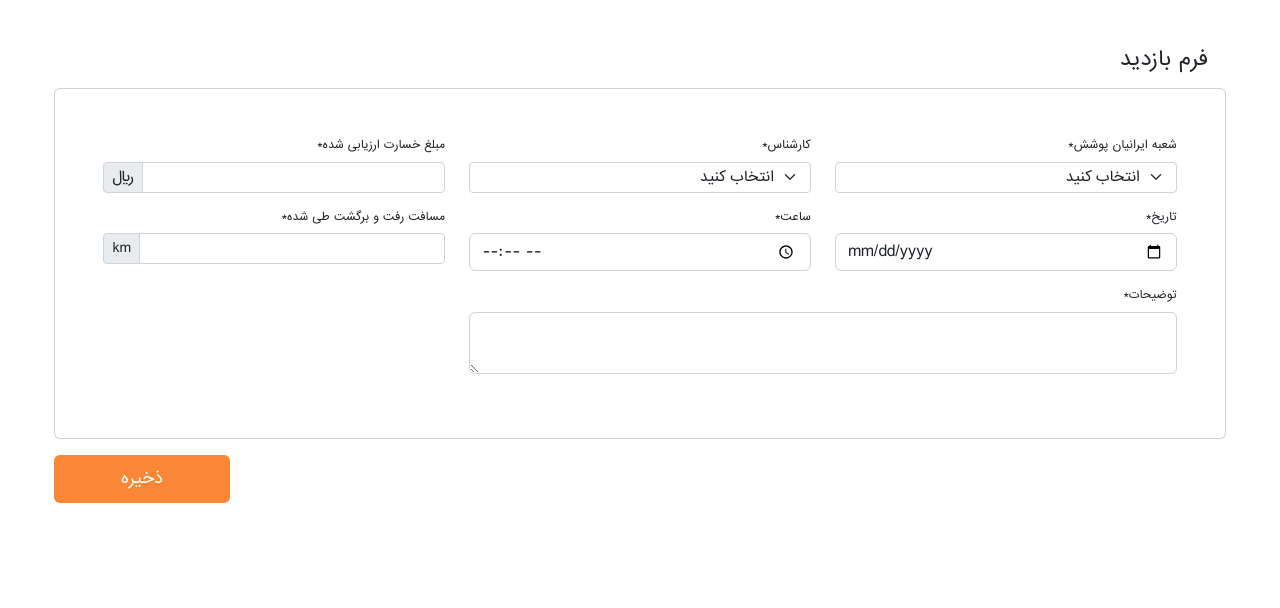
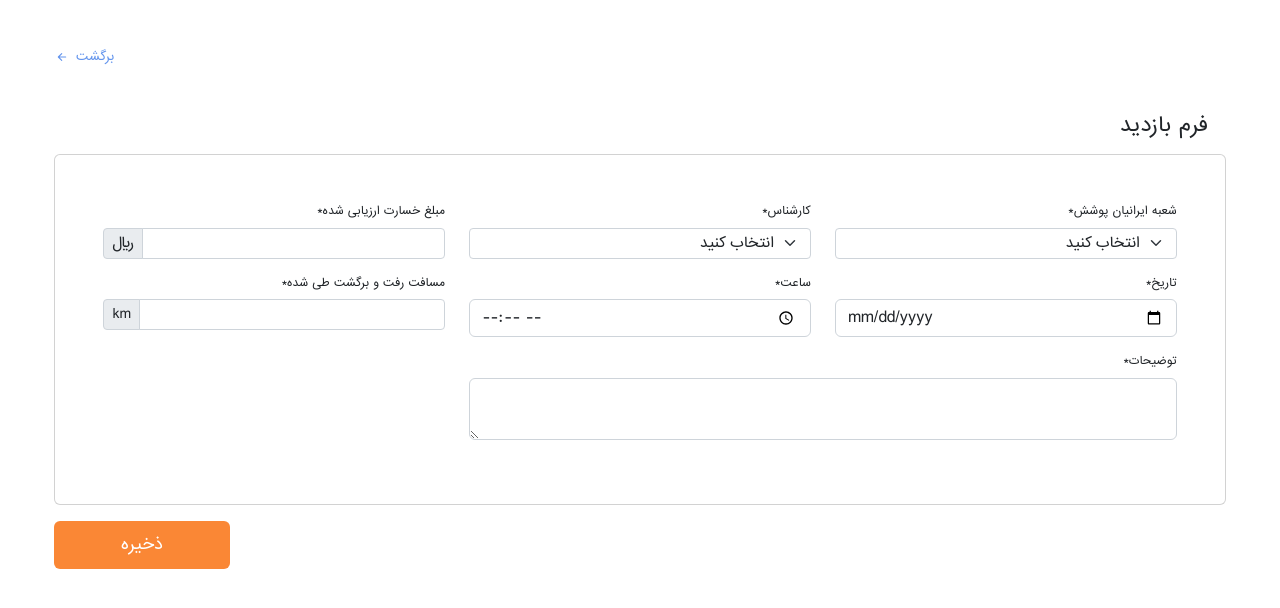
Before and after one commit to SarahMoradi/iranian-pooshesh-interview, a React (Create React App) app: page /visit-form in a window 1280 px wide. Shown: the top 608 px of the page. Built offline with nearby package versions, Linux system fonts and the light colour scheme; no server answers.

Commit message:
added control buttons to redirect pages

```diff
--- a/src/components/dashboard/header/Hedaer.js
+++ b/src/components/dashboard/header/Hedaer.js
@@ -2,9 +2,11 @@ import { BiExit } from 'react-icons/bi'
 import { RiFileUserFill } from 'react-icons/ri'
 import { headerNavItems } from './hedaerItems'
 import styles from './header.module.css'
+import { useNavigate } from 'react-router-dom'
 import { useState } from 'react'
 
 const Header = () => {
+  let navigate = useNavigate()
   const [selectedItem, setSelectedItem] = useState()
   const clickedMenuItemHandler = (id) => {
     setSelectedItem(id)
@@ -52,16 +54,22 @@ const Header = () => {
           </ul>
         </div>
         <div className={`${styles.left_side__container} d-flex`}>
-          <div className='d-flex align-items-center mx-3'>
+          <div
+            className='d-flex align-items-center mx-3'
+            onClick={() => navigate('/visit-form')}
+          >
             <RiFileUserFill size={17} color='#A7ACBB' />
             <p className='p-0 m-0 px-2' style={{ color: ' #7C7E81' }}>
-              اکرم مکرم
+              فرم بازدید
             </p>
           </div>
-          <div className='d-flex align-items-center'>
+          <div
+            className='d-flex align-items-center'
+            onClick={() => navigate('/login')}
+          >
             <BiExit size={17} color='#A7ACBB' />
             <p className='p-0 m-0 px-2' style={{ color: ' #7C7E81' }}>
-              خروج
+              ورود
             </p>
           </div>
         </div>
--- a/src/components/visit-form/index.js
+++ b/src/components/visit-form/index.js
@@ -12,10 +12,13 @@ import {
 import { formApi, getCompanyDetails } from '../../api/visit-form/formApi'
 import { useEffect, useState } from 'react'
 
+import { IoArrowBackOutline } from 'react-icons/io5'
 import styles from './index.module.css'
 import { toast } from 'react-toastify'
+import { useNavigate } from 'react-router-dom'
 
 const VisitForm = () => {
+  let navigate = useNavigate()
   const [data, setData] = useState()
   const branch = data?.data?.branch?.id
   const adjuster = data?.data?.adjuster?.id
@@ -54,6 +57,15 @@ const VisitForm = () => {
   }
 
   return (
+    <div>
+      <div
+        className={`${styles.back_button} px-5 pt-5 d-flex align-items-center`}
+      >
+        <IoArrowBackOutline className='mx-2' />
+        <p className='p-0 m-0' onClick={() => navigate('/')}>
+          برگشت
+        </p>
+      </div>
       <div className={styles.visit_form__container}>
         <h5 className='px-5 pt-5 mx-4 mb-3'>فرم بازدید</h5>
         <Row className='d-flex justify-content-center'>
@@ -180,6 +192,7 @@ const VisitForm = () => {
           </Col>
         </Row>
       </div>
+    </div>
   )
 }
 export default VisitForm
--- a/src/components/visit-form/index.module.css
+++ b/src/components/visit-form/index.module.css
@@ -16,3 +16,10 @@
   background-color: #ed731c;
   box-shadow: none !important;
 }
+.back_button {
+  cursor: pointer;
+  font-size: 12px !important;
+}
+.back_button:hover {
+  color: cornflowerblue;
+}
```
Lines whose indentation alone changed are shown as unchanged.
